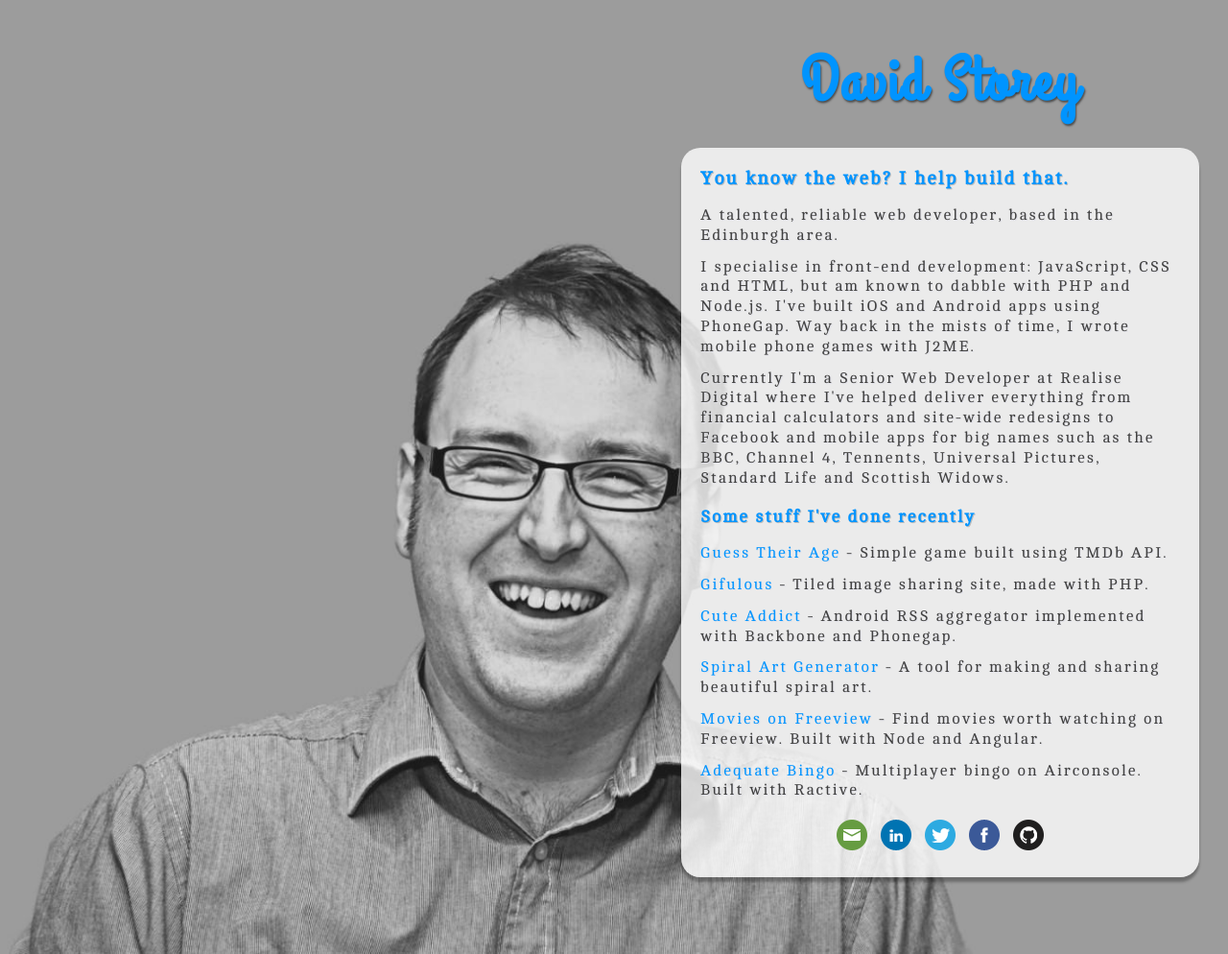
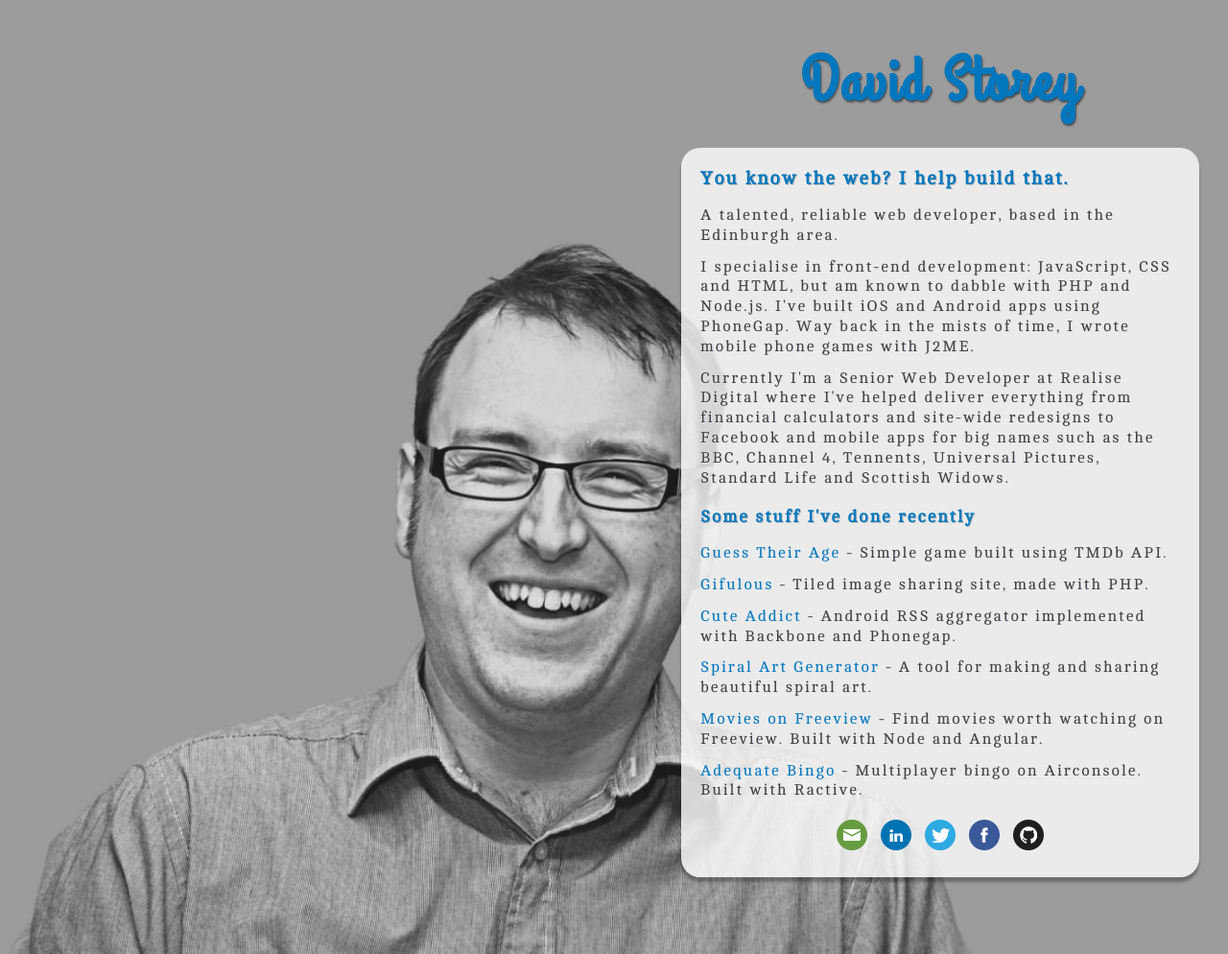
Before and after one commit to davidpanik/Lostincode, a plain HTML site: page index.html in a window 1280 px wide. Shown: the whole page at 96% size. Drawn offline with Linux system fonts and the light colour scheme.

Commit message:
Changing shade of blue

```diff
--- a/css/main.css
+++ b/css/main.css
@@ -28,7 +28,7 @@ body.profile2 {
 }
 
 h1 {
-	color: #0094FF;
+	color: #0277BD;
 	font-weight: bold;
 	margin-top: 60px;
 	margin-bottom: 30px;
@@ -40,7 +40,7 @@ h1 {
 }
 
 h2 {
-	color: #0094FF;
+	color: #0277BD;
 	margin-bottom: 15px;
 	font-weight: bold;
 	letter-spacing: 2px;
@@ -50,7 +50,7 @@ h2 {
 }
 
 h3 {
-	color: #0094FF;
+	color: #0277BD;
 	margin-top: 20px;
 	margin-bottom: 15px;
 	font-weight: bold;
@@ -84,7 +84,7 @@ p {
 }
 
 a {
-	color: #0094FF;
+	color: #0277BD;
 	text-decoration: none;
 }
 
```
